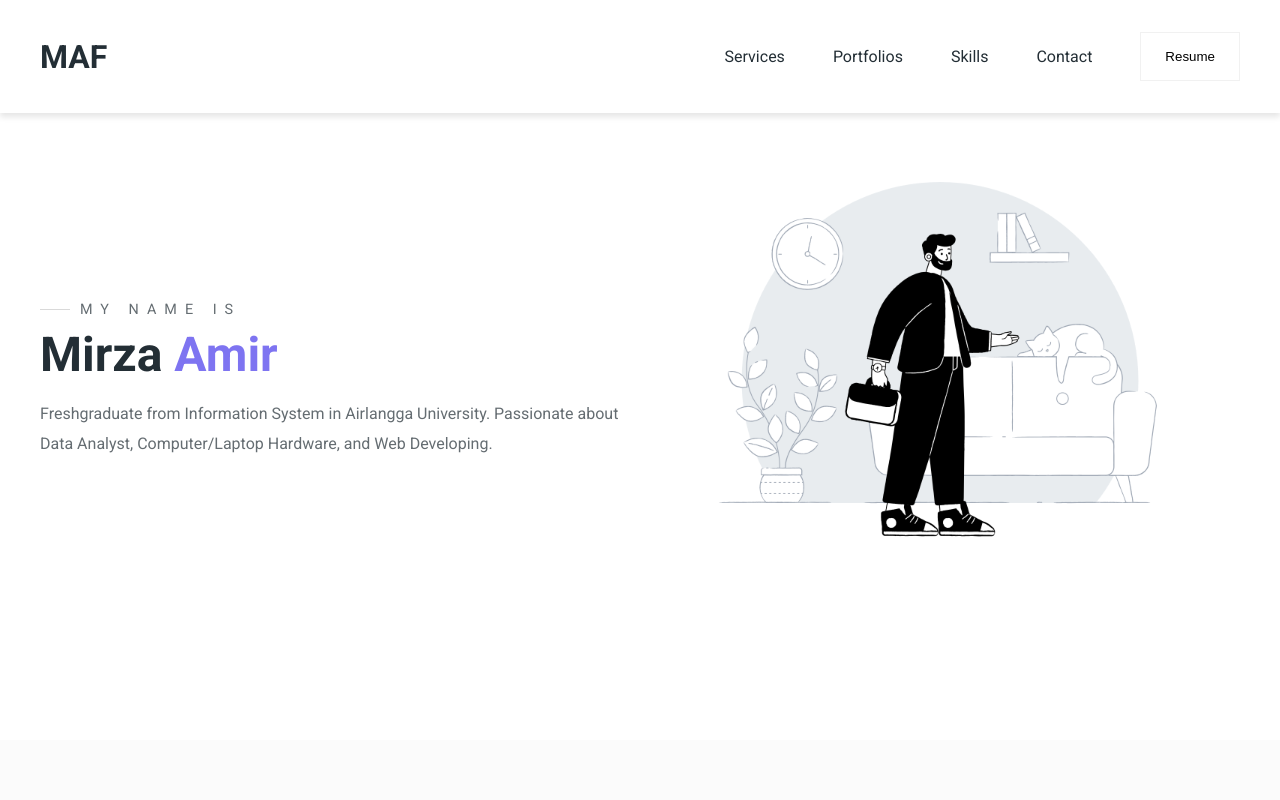
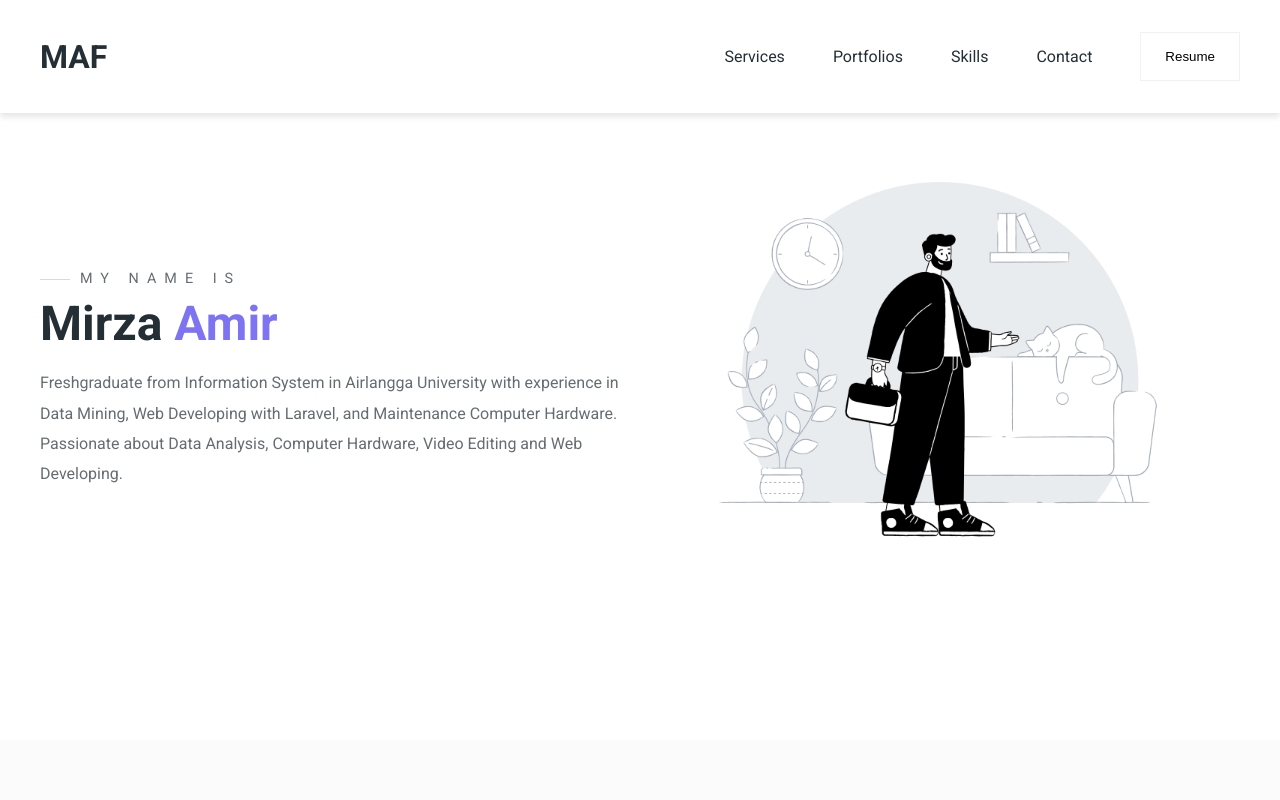
Before and after one commit to mierjaX/mrjjA-portfolio, a plain HTML site: page index.html in a window 1280 px wide. Shown: the top 800 px of the page. Drawn offline with Linux system fonts and the light colour scheme.

Commit message:
update hero & link resume

```diff
--- a/index.html
+++ b/index.html
@@ -23,7 +23,7 @@
               <li><a href="#portfolios">Portfolios</a></li>
               <li><a href="#skills">Skills</a></li>
               <li><a href="#contact">Contact</a></li>
-                <a href="https://drive.google.com/file/d/1Zh1M2Edkm53kqUrnq7QWTG3kvW_N0pEt/view?usp=sharing" target="_blank">
+                <a href="https://drive.google.com/file/d/1VQhy6QHh5haVexDezLcCAf1juM7lQs4U/view?usp=sharing" target="_blank">
                   <button class="btn">Resume</button>
                 </a>
               </li>
@@ -47,8 +47,9 @@
           <h3 class="pre-title">My name is</h3>
           <h1 class="hero-name">Mirza <span>Amir</span></h1>
           <p>
-            Freshgraduate from Information System in Airlangga University.
-            Passionate about Data Analyst, Computer/Laptop Hardware, and Web Developing.
+            Freshgraduate from Information System in Airlangga University with experience in Data Mining,
+            Web Developing with Laravel, and Maintenance Computer Hardware.
+            Passionate about Data Analysis, Computer Hardware, Video Editing and Web Developing.
           </p>
         </div>
         <div class="hero-right">
```
